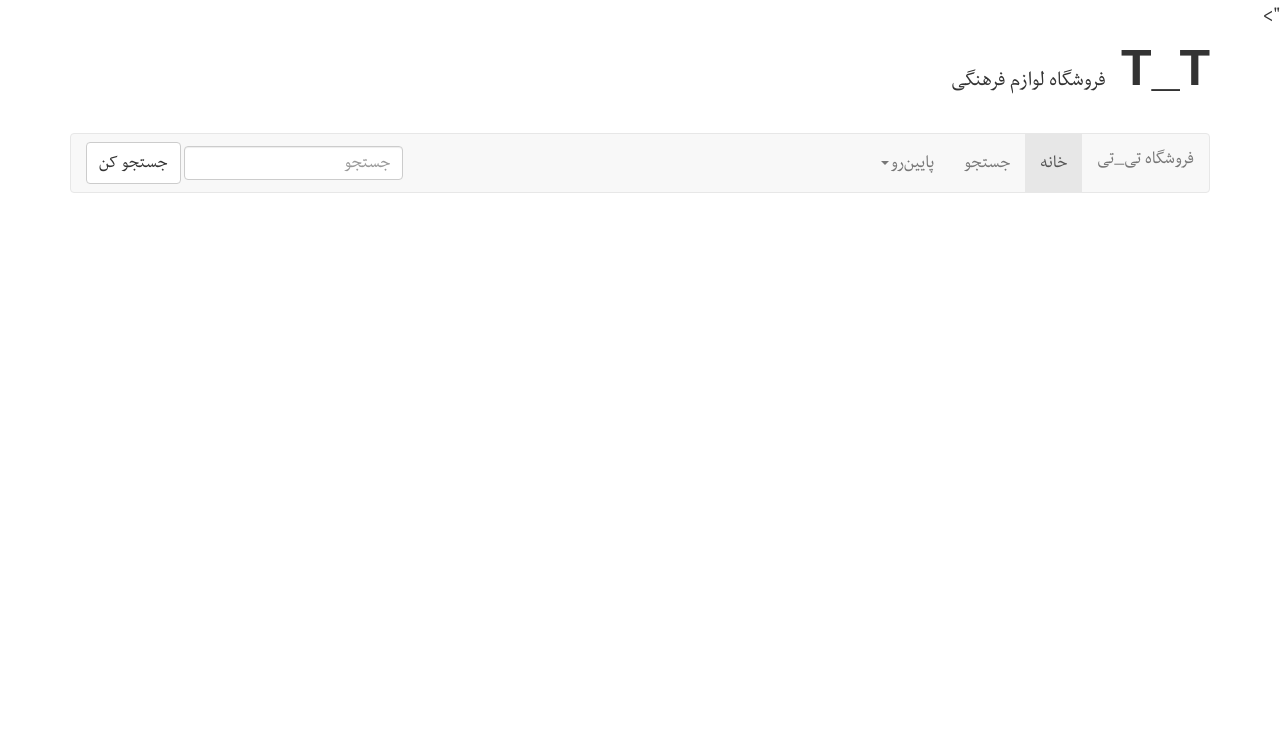
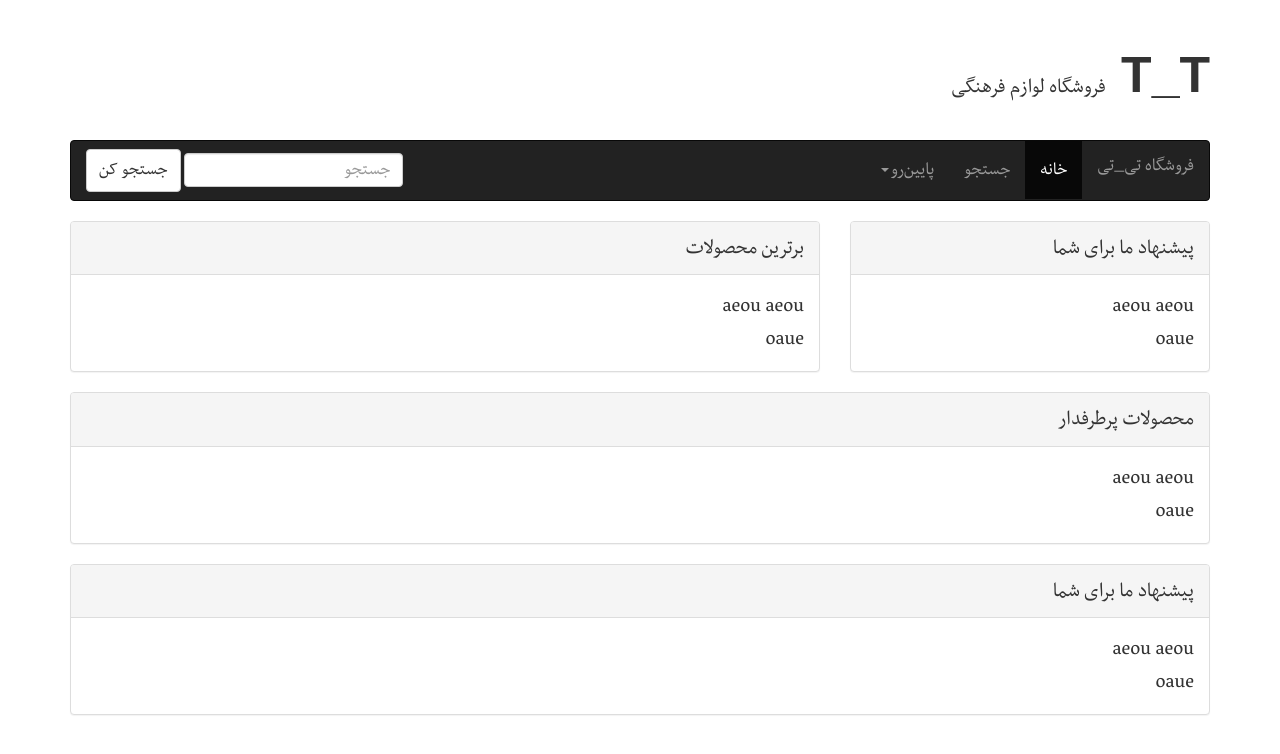
Before and after one commit to Soben713/T_T, a Django app: page /home/ in a window 1280 px wide. Shown: the top 754 px of the page. Run offline with Django 3.2, Linux system fonts and the light colour scheme; style sheets or scripts are compiled from the project's sources; some libraries are stand-ins or nearby versions.

Commit message:
Modify the main page

```diff
--- a/T_T/static/css/global.less
+++ b/T_T/static/css/global.less
@@ -19,6 +19,7 @@
 
 .header {
   position: relative;
+  margin-top: 40px;
   div {
     font-family: Arial !important;
     width: 100px;
--- a/T_T/template/base.html
+++ b/T_T/template/base.html
@@ -4,7 +4,7 @@
 <html>
 <head>
     <title>{% block title %}SALAM{% endblock %}</title>
-    {% block css %}">
+    {% block css %}
         <link href="{% static 'lib/bootstrap/dist/css/bootstrap.min.css' %}" rel="stylesheet">
         <link href="{% static 'lib/bootstrap/dist/css/bootstrap-rtl.css' %}" rel="stylesheet">
         <link href="{% static 'css/global.less' %}" rel="stylesheet/less" type="text/css">
@@ -19,7 +19,6 @@
 <body>
 <div class="container">
     {% block body %}
-
     {% endblock %}
 </div>
 </body>
--- a/T_T/template/home.html
+++ b/T_T/template/home.html
@@ -6,7 +6,7 @@
         <div>T_T</div>
         <label>فروشگاه لوازم فرهنگی</label>
     </div>
-    <nav class="navbar navbar-default" role="navigation">
+    <nav class="navbar navbar-inverse" role="navigation">
         <div class="navbar-header">
             <button type="button" class="navbar-toggle" data-toggle="collapse" data-target="#bs-example-navbar-collapse-1">
                 <span class="sr-only">Toggle navigation</span>
@@ -36,4 +36,58 @@
             </form>
         </div>
     </nav>
+    <div class="row">
+        <div class="col-md-4">
+            <div class="panel panel-default">
+                <div class="panel-heading">
+                    پیشنهاد ما برای شما
+                </div>
+                <div class="panel-body">
+                    aeou
+                    aeou<br>
+                    oaue<br>
+                </div>
+            </div>
+        </div>
+        <div class="col-md-8">
+            <div class="panel panel-default">
+                <div class="panel-heading">
+                    برترین محصولات
+                </div>
+                <div class="panel-body">
+                    aeou
+                    aeou<br>
+                    oaue<br>
+                </div>
+            </div>
+        </div>
+    </div>
+    <div class="row">
+        <div class="col-md-12">
+            <div class="panel panel-default">
+                <div class="panel-heading">
+                    محصولات پرطرفدار
+                </div>
+                <div class="panel-body">
+                    aeou
+                    aeou<br>
+                    oaue<br>
+                </div>
+            </div>
+        </div>
+    </div>
+    <div class="row">
+        <div class="col-md-12">
+            <div class="panel panel-default">
+                <div class="panel-heading">
+                    پیشنهاد ما برای شما
+                </div>
+                <div class="panel-body">
+                    aeou
+                    aeou<br>
+                    oaue<br>
+                </div>
+            </div>
+        </div>
+    </div>
 {% endblock %}
```
